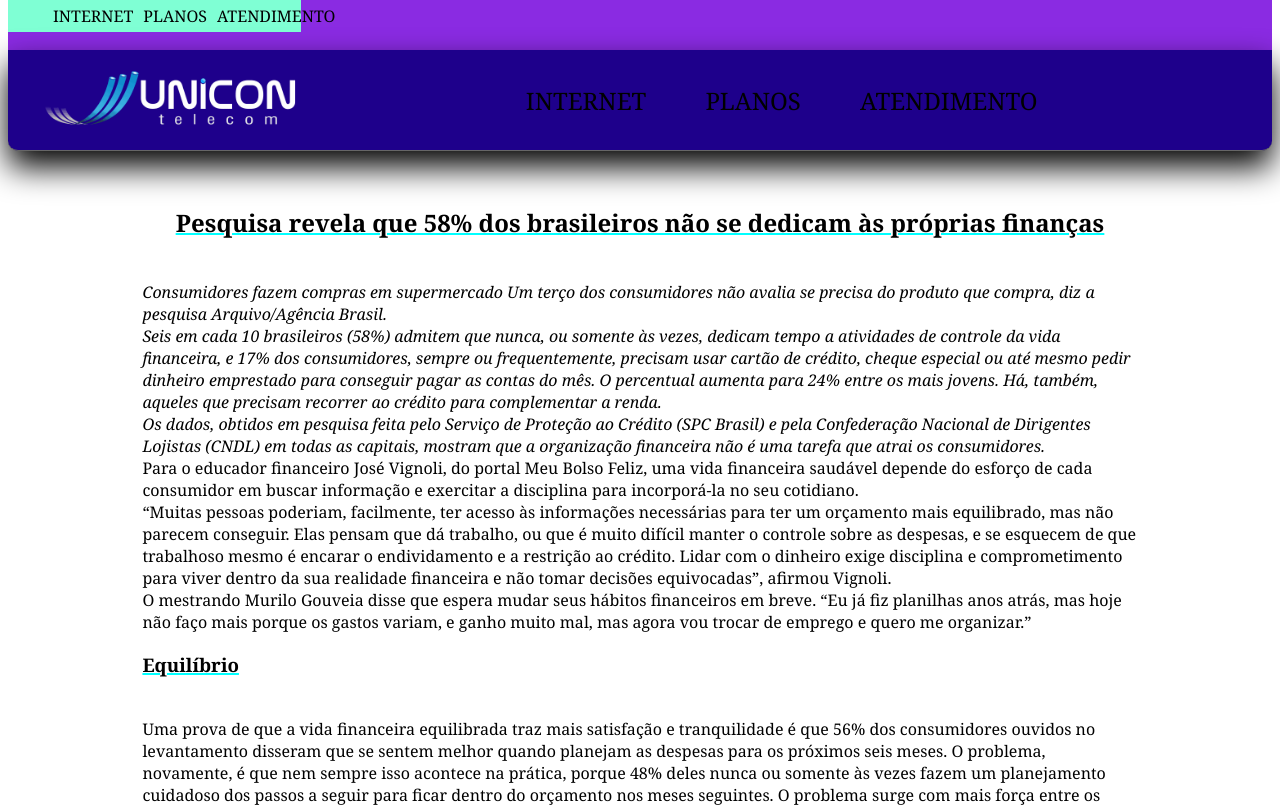
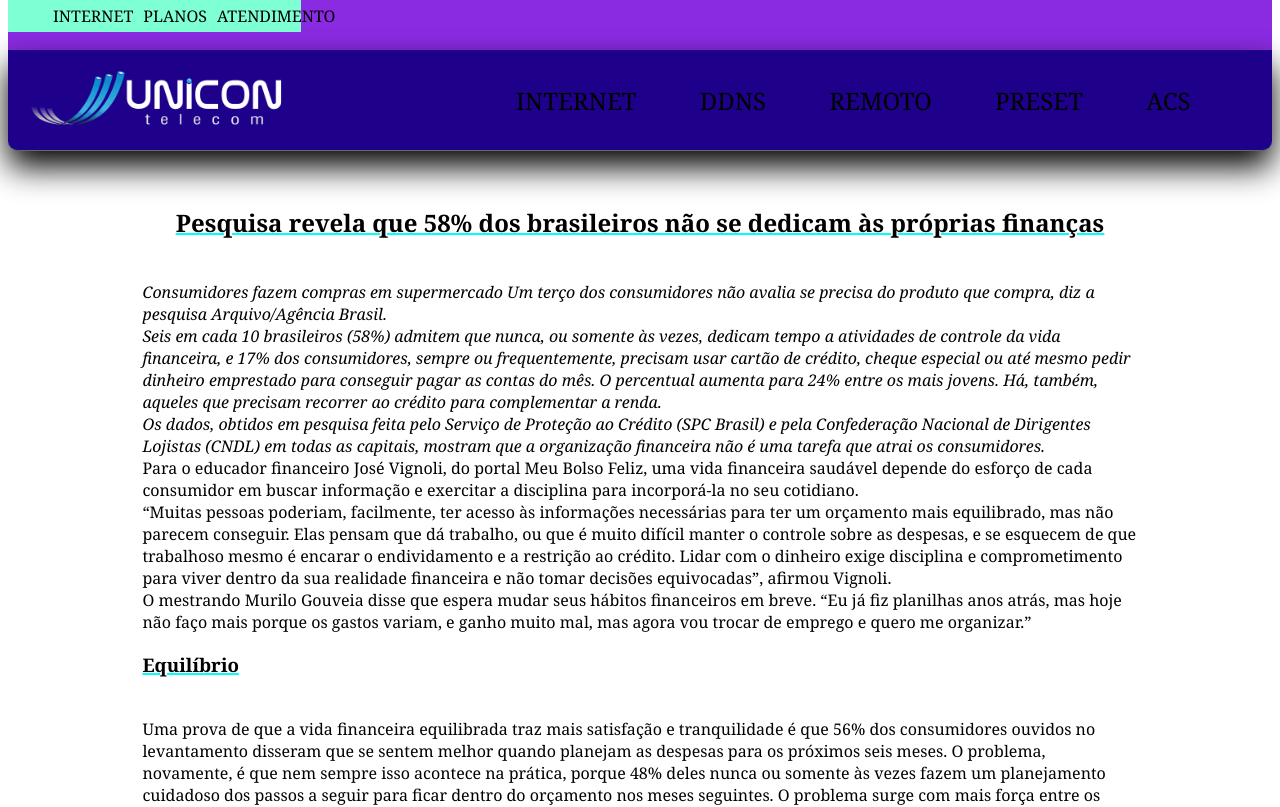
Before and after one commit to GGCORDEIRO/Grupo_36, a plain HTML site: page paginas/teste.html in a window 1280 px wide. Shown: the top 807 px of the page. Drawn offline with Linux system fonts and the light colour scheme.

Commit message:
Update teste.html

```diff
--- a/paginas/teste.html
+++ b/paginas/teste.html
@@ -32,8 +32,10 @@
             <nav class="header-text-nav">
                 <ul class="ul-sobre">
                     <li class="li-sobre"><a href="/paginas/internet.html">INTERNET</a></li>
-                    <li class="li-sobre"><a href="/paginas/planos.html">PLANOS</a></li>
-                    <li class="li-sobre"><a href="/paginas/atendimentos.html">ATENDIMENTO</a></li>
+                    <li class="li-sobre"><a href="/paginas/ddns.html">DDNS</a></li>
+                    <li class="li-sobre"><a href="/paginas/remoto.html">REMOTO</a></li>
+                    <li class="li-sobre"><a href="/paginas/preset.html">PRESET</a></li>
+                    <li class="li-sobre"><a href="/paginas/acs.html">ACS</a></li>
                 </ul>
             </nav>
         </header>
```
